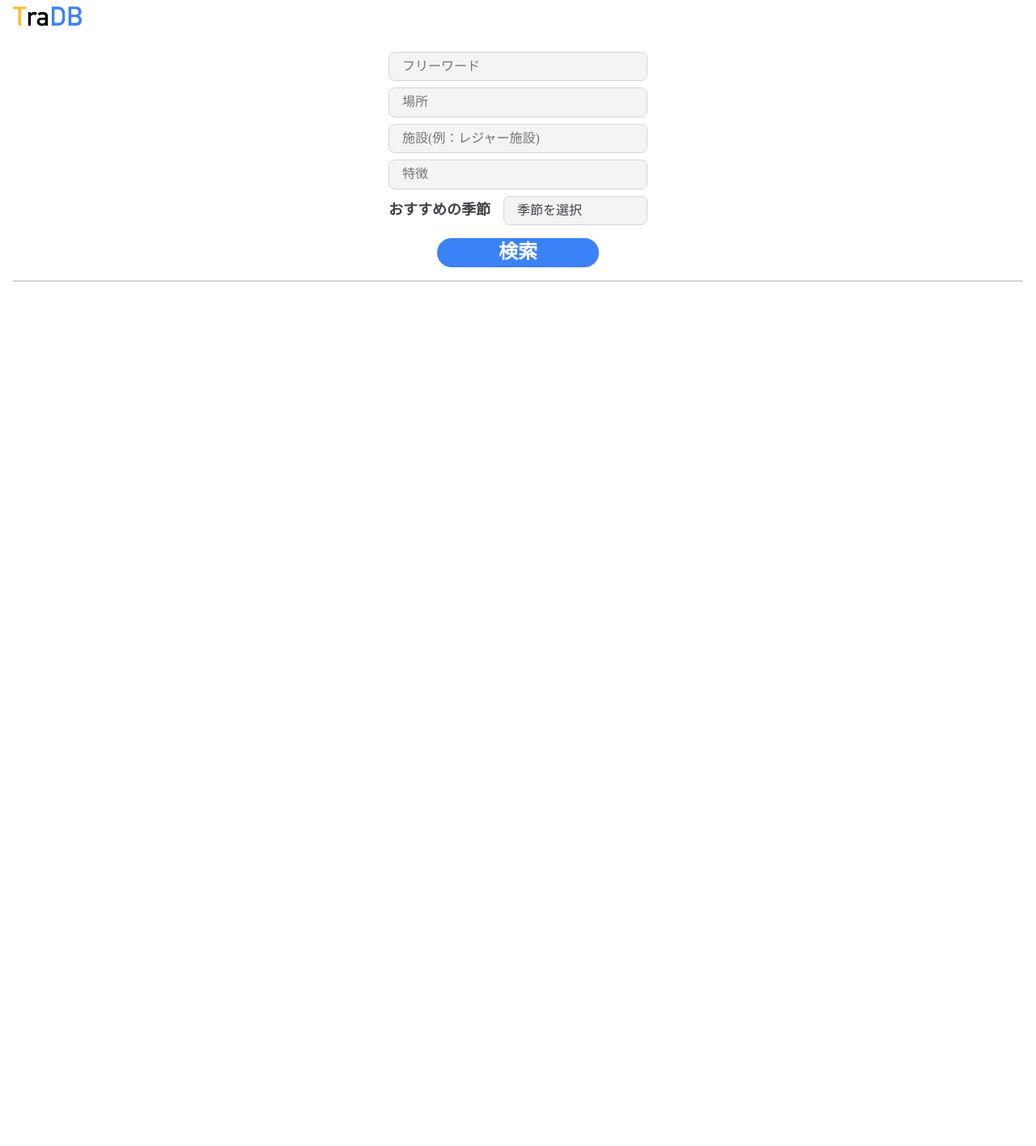
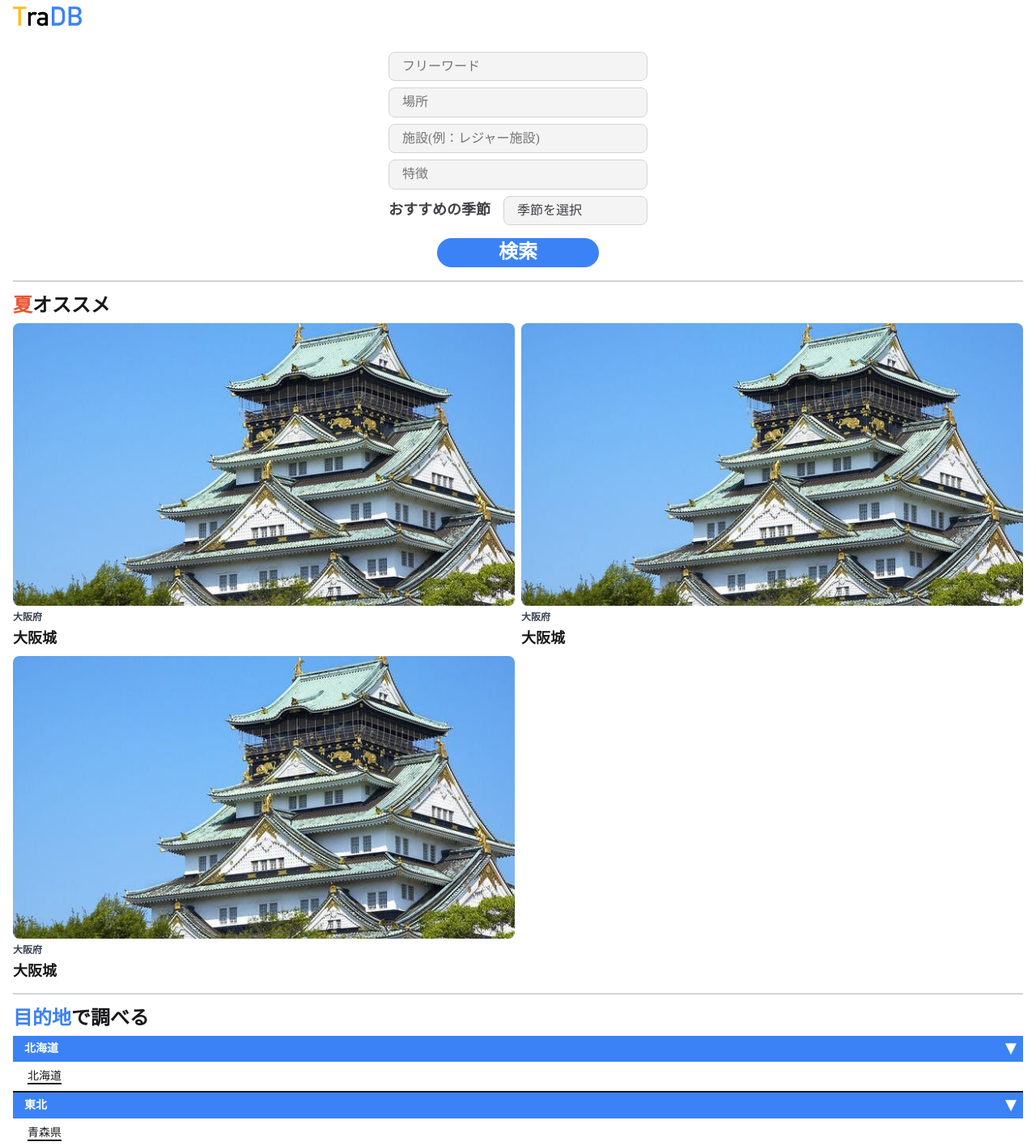
Before and after one commit to koudai0024/traDB_front, a Next.js app: page / in a window 1280 px wide. Shown: the top 1415 px of the page at 81% size. Before the commit the page ends 800 px from the top, so only its background shows below. Built offline with nearby package versions, Linux system fonts and the light colour scheme.

Commit message:
🚧 トップページの作成中

```diff
--- /dev/null
+++ b/src/components/Unique/SearchFromMap.tsx
@@ -0,0 +1,38 @@
+import { Container } from "src/components/Common/Container";
+import { DropDownMenu } from "src/components/Common/DropDownMenu";
+import { HeadLine } from "src/components/Common/HeadLine";
+import { Inner } from "src/components/Common/Inner";
+import { PREFECTURES } from "src/lib/data/map";
+import styled from "styled-components";
+
+const DropDownMenuList = styled.div`
+  width: 100%;
+  margin-top: 8px;
+`;
+
+export const SearchFromMap = () => {
+  return (
+    <Container>
+      <Inner>
+        <HeadLine
+          variant="h2"
+          color="3B82F6"
+          altColorText="目的地"
+          afterText="で調べる"
+        />
+        <DropDownMenuList>
+          {PREFECTURES.map((location) => {
+            return (
+              <DropDownMenu
+                key={location.label}
+                labelTagVariant="h3"
+                label={location.label}
+                contents={location.values}
+              />
+            );
+          })}
+        </DropDownMenuList>
+      </Inner>
+    </Container>
+  );
+};
--- /dev/null
+++ b/src/components/Unique/SimpleCardList.tsx
@@ -0,0 +1,65 @@
+import { Container } from "src/components/Common/Container";
+import { HeadLine } from "src/components/Common/HeadLine";
+import { Inner } from "src/components/Common/Inner";
+import { SimpleCard } from "src/components/Common/SimpleCard";
+import { getCurrentSeason } from "src/lib/util/util";
+import styled from "styled-components";
+
+const SimpleCardWrap = styled.div`
+  display: flex;
+  flex-wrap: wrap;
+  gap: 12px 8px;
+  width: 100%;
+  margin-top: 8px;
+`;
+
+const StyledSimpleCard = styled(SimpleCard)`
+  width: calc(50% - 4px);
+`;
+
+export const SimpleCardList = () => {
+  const headLineColor = () => {
+    switch (getCurrentSeason()?.value) {
+      case "春":
+        return "EA5532";
+      case "夏":
+        return "EA5532";
+      case "秋":
+        return "EA5532";
+      case "冬":
+        return "EA5532";
+    }
+  };
+  return (
+    <Container>
+      <Inner>
+        <HeadLine
+          variant="h2"
+          color={headLineColor()}
+          altColorText={getCurrentSeason()?.value}
+          afterText="オススメ"
+        />
+        <SimpleCardWrap>
+          <StyledSimpleCard
+            tag="大阪府"
+            title="大阪城"
+            titleTag="h3"
+            image="/images/oosakajou.jpeg"
+          />
+          <StyledSimpleCard
+            tag="大阪府"
+            title="大阪城"
+            titleTag="h3"
+            image="/images/oosakajou.jpeg"
+          />
+          <StyledSimpleCard
+            tag="大阪府"
+            title="大阪城"
+            titleTag="h3"
+            image="/images/oosakajou.jpeg"
+          />
+        </SimpleCardWrap>
+      </Inner>
+    </Container>
+  );
+};
--- /dev/null
+++ b/src/lib/data/map.ts
@@ -0,0 +1,230 @@
+export const PREFECTURES = [
+  {
+    label: "北海道",
+    values: [
+      {
+        href: "/",
+        value: "北海道",
+      },
+    ],
+  },
+  {
+    label: "東北",
+    values: [
+      {
+        href: "/",
+        value: "青森県",
+      },
+      {
+        href: "/",
+        value: "岩手県",
+      },
+      {
+        href: "/",
+        value: "秋田県",
+      },
+      {
+        href: "/",
+        value: "宮城県",
+      },
+      {
+        href: "/",
+        value: "山形県",
+      },
+      {
+        href: "/",
+        value: "福島県",
+      },
+    ],
+  },
+  {
+    label: "関東",
+    values: [
+      {
+        href: "/",
+        value: "茨城県",
+      },
+      {
+        href: "/",
+        value: "栃木県",
+      },
+      {
+        href: "/",
+        value: "群馬県",
+      },
+      {
+        href: "/",
+        value: "埼玉県",
+      },
+      {
+        href: "/",
+        value: "千葉県",
+      },
+      {
+        href: "/",
+        value: "東京都",
+      },
+      {
+        href: "/",
+        value: "神奈川県",
+      },
+    ],
+  },
+  {
+    label: "中部",
+    values: [
+      {
+        href: "/",
+        value: "新潟県",
+      },
+      {
+        href: "/",
+        value: "富山県",
+      },
+      {
+        href: "/",
+        value: "石川県",
+      },
+      {
+        href: "/",
+        value: "福井県",
+      },
+      {
+        href: "/",
+        value: "山梨県",
+      },
+      {
+        href: "/",
+        value: "長野県",
+      },
+      {
+        href: "/",
+        value: "岐阜県",
+      },
+      {
+        href: "/",
+        value: "静岡県",
+      },
+      {
+        href: "/",
+        value: "愛知県",
+      },
+    ],
+  },
+  {
+    label: "近畿",
+    values: [
+      {
+        href: "/",
+        value: "三重県",
+      },
+      {
+        href: "/",
+        value: "滋賀県",
+      },
+      {
+        href: "/",
+        value: "京都府",
+      },
+      {
+        href: "/",
+        value: "大阪府",
+      },
+      {
+        href: "/",
+        value: "兵庫県",
+      },
+      {
+        href: "/",
+        value: "奈良県",
+      },
+      {
+        href: "/",
+        value: "和歌山県",
+      },
+    ],
+  },
+  {
+    label: "中国",
+    values: [
+      {
+        href: "/",
+        value: "鳥取県",
+      },
+      {
+        href: "/",
+        value: "島根県",
+      },
+      {
+        href: "/",
+        value: "岡山県",
+      },
+      {
+        href: "/",
+        value: "広島県",
+      },
+      {
+        href: "/",
+        value: "山口県",
+      },
+    ],
+  },
+  {
+    label: "四国",
+    values: [
+      {
+        href: "/",
+        value: "徳島県",
+      },
+      {
+        href: "/",
+        value: "香川県",
+      },
+      {
+        href: "/",
+        value: "愛媛県",
+      },
+      {
+        href: "/",
+        value: "高知県",
+      },
+    ],
+  },
+  {
+    label: "九州沖縄",
+    values: [
+      {
+        href: "/",
+        value: "福岡県",
+      },
+      {
+        href: "/",
+        value: "佐賀県",
+      },
+      {
+        href: "/",
+        value: "長崎県",
+      },
+      {
+        href: "/",
+        value: "熊本県",
+      },
+      {
+        href: "/",
+        value: "大分県",
+      },
+      {
+        href: "/",
+        value: "宮崎県",
+      },
+      {
+        href: "/",
+        value: "鹿児島県",
+      },
+      {
+        href: "/",
+        value: "沖縄県",
+      },
+    ],
+  },
+];
--- a/src/pages/index.tsx
+++ b/src/pages/index.tsx
@@ -1,11 +1,15 @@
 import { Layout } from "src/components/Layouts/Layout";
 import { MainSearchForm } from "src/components/Unique/MainSearchForm";
+import { SearchFromMap } from "src/components/Unique/SearchFromMap";
+import { SimpleCardList } from "src/components/Unique/SimpleCardList";
 
 const Home = () => {
   return (
     <Layout>
       <main>
         <MainSearchForm />
+        <SimpleCardList />
+        <SearchFromMap />
       </main>
     </Layout>
   );
```
